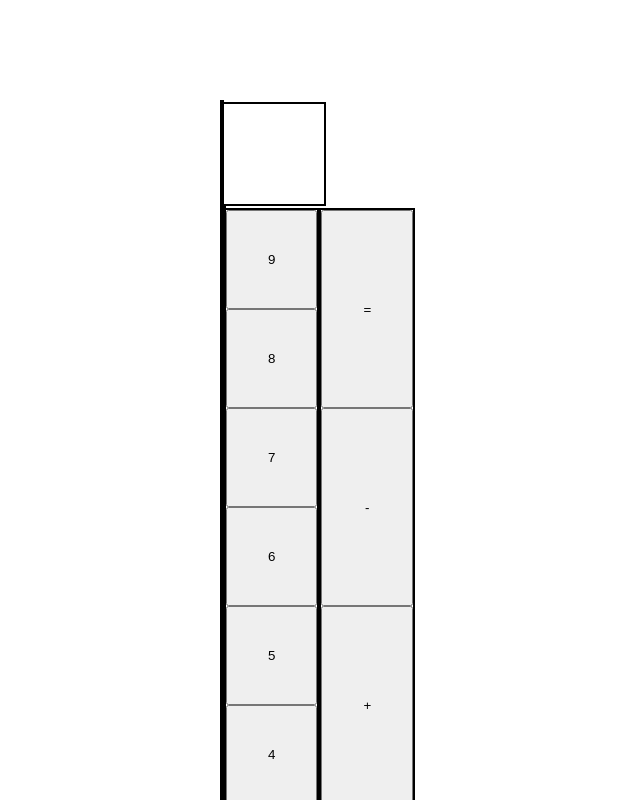
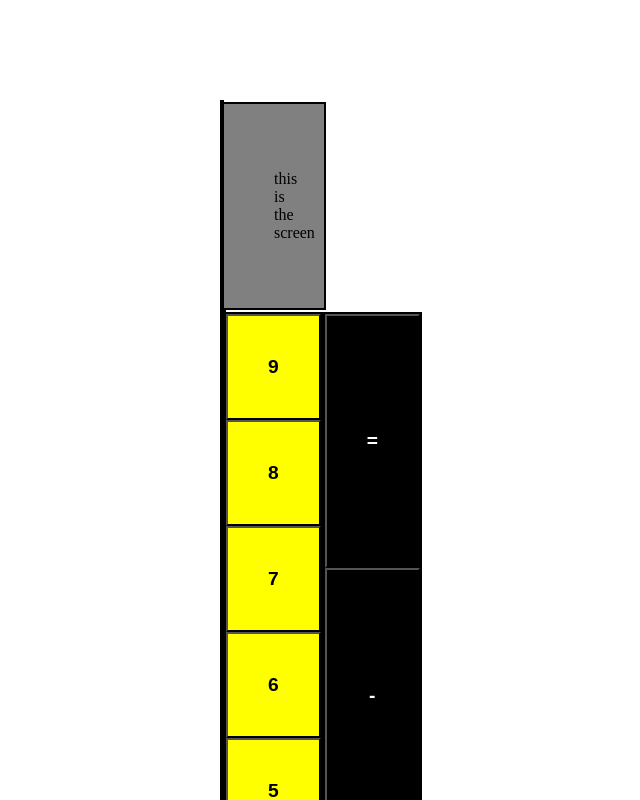
Before and after one commit to Temii-mp3/Calculator, a plain HTML site: page index.html in a window 1280 px wide. Shown: the top 800 px of the page, without its empty margins (438-1078 px from the left). Drawn offline with Linux system fonts and the light colour scheme.

Commit message:
modified calculator

```diff
--- a/index.html
+++ b/index.html
@@ -12,7 +12,7 @@
     <!--Hold all the contents of the calculator-->
     <div id="container">
         <!--Div that displays equations-->
-        <div id="screen"></div>
+        <div id="screen"><p>this is the screen</p></div>
         <!--Div that displays numbers and operands-->
         <div id="buttons">
         <div id="numbers">
@@ -26,6 +26,8 @@
             <button>2</button>
             <button>1</button>
             <button>0</button>
+            <button>c</button>
+            <button>.</button>
         </div>
         <div id="operands">
             <button>=</button>
--- a/styles.css
+++ b/styles.css
@@ -10,6 +10,7 @@ div{
 
 #screen{
     padding: 50px;
+    background-color: gray;
 }
 
 #buttons{
@@ -21,9 +22,22 @@ div{
     flex-wrap: wrap;
 }
 
+#numbers > button{
+    background-color: yellow;
+    font-size: larger;
+    font-weight: 900;
+}
+
 #operands{
     display: flex;
     flex-wrap: wrap;
+}
+
+#operands > button{
+    background-color: black;
+    color: white;
+    font-size: larger;
+    font-weight: 900;
 }
 
 
```
